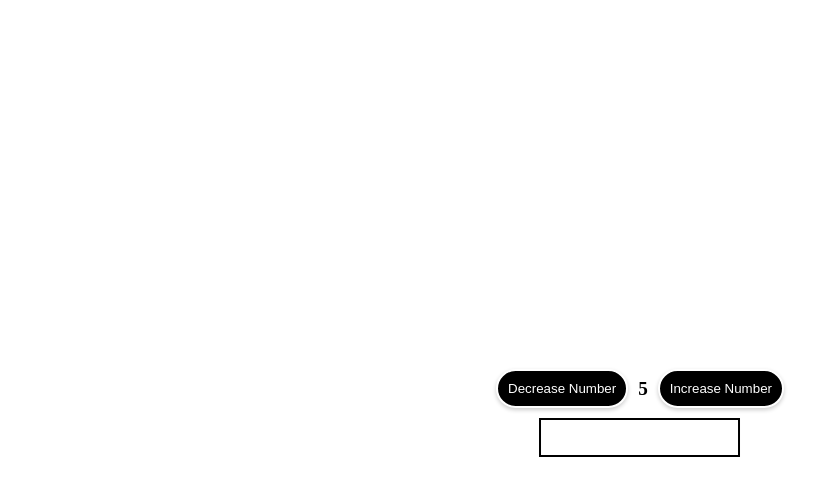
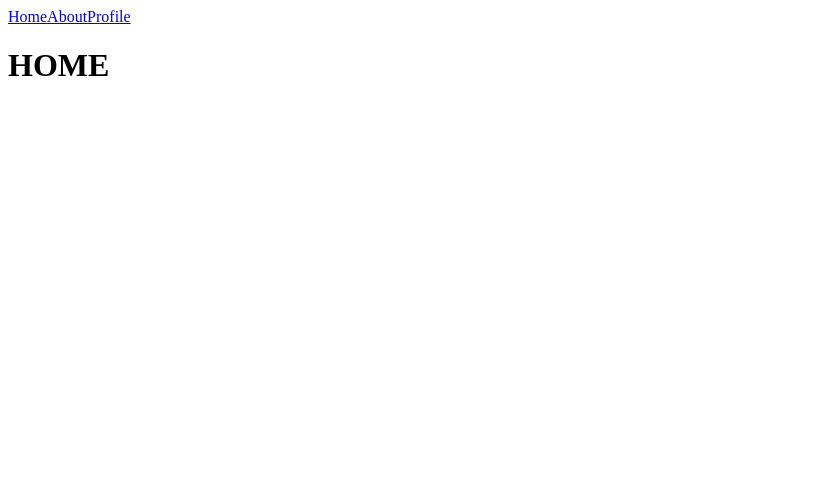
Before and after one commit to JonathanCabalquinto/react-genesis, a React (Create React App) app: page / in a window 1280 px wide. Shown: the top 496 px of the page, without its empty margins (0-840 px from the left). Built offline with nearby package versions, Linux system fonts and the light colour scheme.

Commit message:
#refs-react "Exercise 3 Routes and Links"
#What has been done
- created routers and navigation

```diff
--- a/package.json
+++ b/package.json
@@ -8,6 +8,7 @@
     "@testing-library/user-event": "^13.5.0",
     "react": "^18.2.0",
     "react-dom": "^18.2.0",
+    "react-router-dom": "^6.14.2",
     "react-scripts": "5.0.1",
     "web-vitals": "^2.1.4"
   },
--- /dev/null
+++ b/src/assets/Exercise3.css
@@ -0,0 +1,58 @@
+.container {
+    height: 100vh;
+    position: relative;
+}
+
+.vertical-center {
+    margin: 0;
+    position: absolute;
+    top: 50%;
+    left: 50%;
+    -ms-transform: translate(-50%, -50%);
+    transform: translate(-50%, -50%);
+}
+
+.vertical-center .iteration {
+    display: flex;
+    align-items: center;
+    justify-content: center;
+}
+
+.vertical-center .iteration button {
+    padding: 10px;
+    margin: 10px;
+    border-radius: 5em;
+    background-color: #000000;
+    border: 2px solid white;
+    color: white;
+    box-shadow: 0 2px 4px rgba(0, 0, 0, 0.2);
+}
+
+.vertical-center .iteration button:hover {
+    cursor: pointer;
+    background-color: white;
+    border: 2px solid black;
+    color: black;
+}
+
+.iteration span {
+    font-weight: bold;
+    font-size: larger;
+}
+
+.container input {
+    padding: 10px;
+    border: 2px solid black;
+}
+
+.input-value {
+    display: flex;
+    align-items: center;
+    justify-content: center;
+}
+
+span {
+    display: flex;
+    align-items: center;
+    justify-content: center;
+}
--- /dev/null
+++ b/src/exercises/Exercise3/Exercise3.js
@@ -0,0 +1,18 @@
+import "../../assets/Exercise3.css"
+import { BrowserRouter as Router } from "react-router-dom"
+import Navbar from "./pages/Navbar"
+import LinkRoutes from "./pages/LinkRoutes"
+
+
+const Exercise3 = () => {
+    return (
+        <div className="container">
+            <Router>
+                <Navbar />
+                <LinkRoutes />
+            </Router>
+        </div>
+    )
+}
+
+export default Exercise3
--- /dev/null
+++ b/src/exercises/Exercise3/pages/About.js
@@ -0,0 +1,10 @@
+
+const About = () => {
+    return (
+        <div className="container">
+            <h1>About</h1>
+        </div>
+    )
+}
+
+export default About
--- /dev/null
+++ b/src/exercises/Exercise3/pages/Home.js
@@ -0,0 +1,10 @@
+
+const Home = () => {
+    return (
+        <div className="container">
+            <h1>HOME</h1>
+        </div>
+    )
+}
+
+export default Home
--- /dev/null
+++ b/src/exercises/Exercise3/pages/LinkRoutes.js
@@ -0,0 +1,17 @@
+import { Route, Routes } from "react-router-dom"
+import Home from "./Home"
+import Profile from "./Profile"
+import About from "./About"
+
+const LinkRoutes = () => {
+    return (
+        <Routes>
+            <Route path="/" element={<Home />} />
+            <Route path="/profile" element={<Profile />} />
+            <Route path="/about" element={<About />} />
+            <Route path="*" element={<h1>Page Not found</h1>} />
+        </Routes>
+    )
+}
+
+export default LinkRoutes
--- /dev/null
+++ b/src/exercises/Exercise3/pages/Navbar.js
@@ -0,0 +1,13 @@
+import { Link } from "react-router-dom"
+
+const Navbar = () => {
+    return (
+        <div>
+            <Link to={"/"}>Home</Link>
+            <Link to={"/profile"}>About</Link>
+            <Link to={"/about"}>Profile</Link>
+        </div>
+    )
+}
+
+export default Navbar
--- /dev/null
+++ b/src/exercises/Exercise3/pages/Profile.js
@@ -0,0 +1,10 @@
+
+const Profile = () => {
+    return (
+        <div className="container">
+            <h1>Profile</h1>
+        </div>
+    )
+}
+
+export default Profile
--- a/src/index.js
+++ b/src/index.js
@@ -1,13 +1,13 @@
 import React from "react";
 import ReactDOM from "react-dom/client";
 import reportWebVitals from './reportWebVitals';
-import Exercise2 from './exercises/Exercise2';
+import Exercise3 from './exercises/Exercise3/Exercise3';
 
 
 const root = ReactDOM.createRoot(document.getElementById('root'));
 root.render(
     <React.StrictMode>
-        <Exercise2 />
+        <Exercise3 />
     </React.StrictMode>
 );
 reportWebVitals();
```
Also changed, not shown: 1 other file (tests, documents, lock files or other folders).
